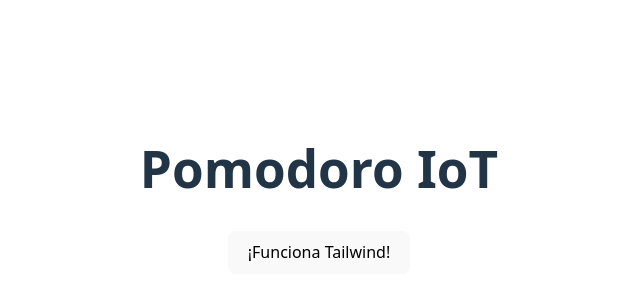
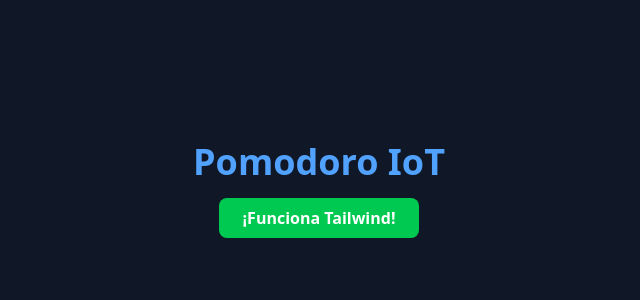
Before and after one commit to SebaS01010101/TrueFocus, a React (Vite) app: page / in a window 1280 px wide. Shown: the part 210-510 px from the top of the page, without its empty margins (321-961 px from the left). Built offline with nearby package versions, Linux system fonts and the light colour scheme.

Commit message:
feat: add Electron main process and update project configuration

```diff
--- a/pnpm-workspace.yaml
+++ b/pnpm-workspace.yaml
@@ -1,2 +1,7 @@
+ignoredBuiltDependencies:
+  - '@swc/core'
+  - electron
+  - esbuild
+
 onlyBuiltDependencies:
   - electron-winstaller
--- a/src/index.css
+++ b/src/index.css
@@ -1,72 +1 @@
-@tailwind base;
-@tailwind components;
-@tailwind utilities;
-
-:root {
-  font-family: system-ui, Avenir, Helvetica, Arial, sans-serif;
-  line-height: 1.5;
-  font-weight: 400;
-
-  color-scheme: light dark;
-  color: rgba(255, 255, 255, 0.87);
-  background-color: #242424;
-
-  font-synthesis: none;
-  text-rendering: optimizeLegibility;
-  -webkit-font-smoothing: antialiased;
-  -moz-osx-font-smoothing: grayscale;
-}
-
-a {
-  font-weight: 500;
-  color: #646cff;
-  text-decoration: inherit;
-}
-a:hover {
-  color: #535bf2;
-}
-
-body {
-  margin: 0;
-  display: flex;
-  place-items: center;
-  min-width: 320px;
-  min-height: 100vh;
-}
-
-h1 {
-  font-size: 3.2em;
-  line-height: 1.1;
-}
-
-button {
-  border-radius: 8px;
-  border: 1px solid transparent;
-  padding: 0.6em 1.2em;
-  font-size: 1em;
-  font-weight: 500;
-  font-family: inherit;
-  background-color: #1a1a1a;
-  cursor: pointer;
-  transition: border-color 0.25s;
-}
-button:hover {
-  border-color: #646cff;
-}
-button:focus,
-button:focus-visible {
-  outline: 4px auto -webkit-focus-ring-color;
-}
-
-@media (prefers-color-scheme: light) {
-  :root {
-    color: #213547;
-    background-color: #ffffff;
-  }
-  a:hover {
-    color: #747bff;
-  }
-  button {
-    background-color: #f9f9f9;
-  }
-}
+@import "tailwindcss";
```
Also changed, not shown: package.json (+5 -3 lines), electron/main.cjs (renamed from electron/main.js), 1 other file (tests, documents, lock files or other folders).
